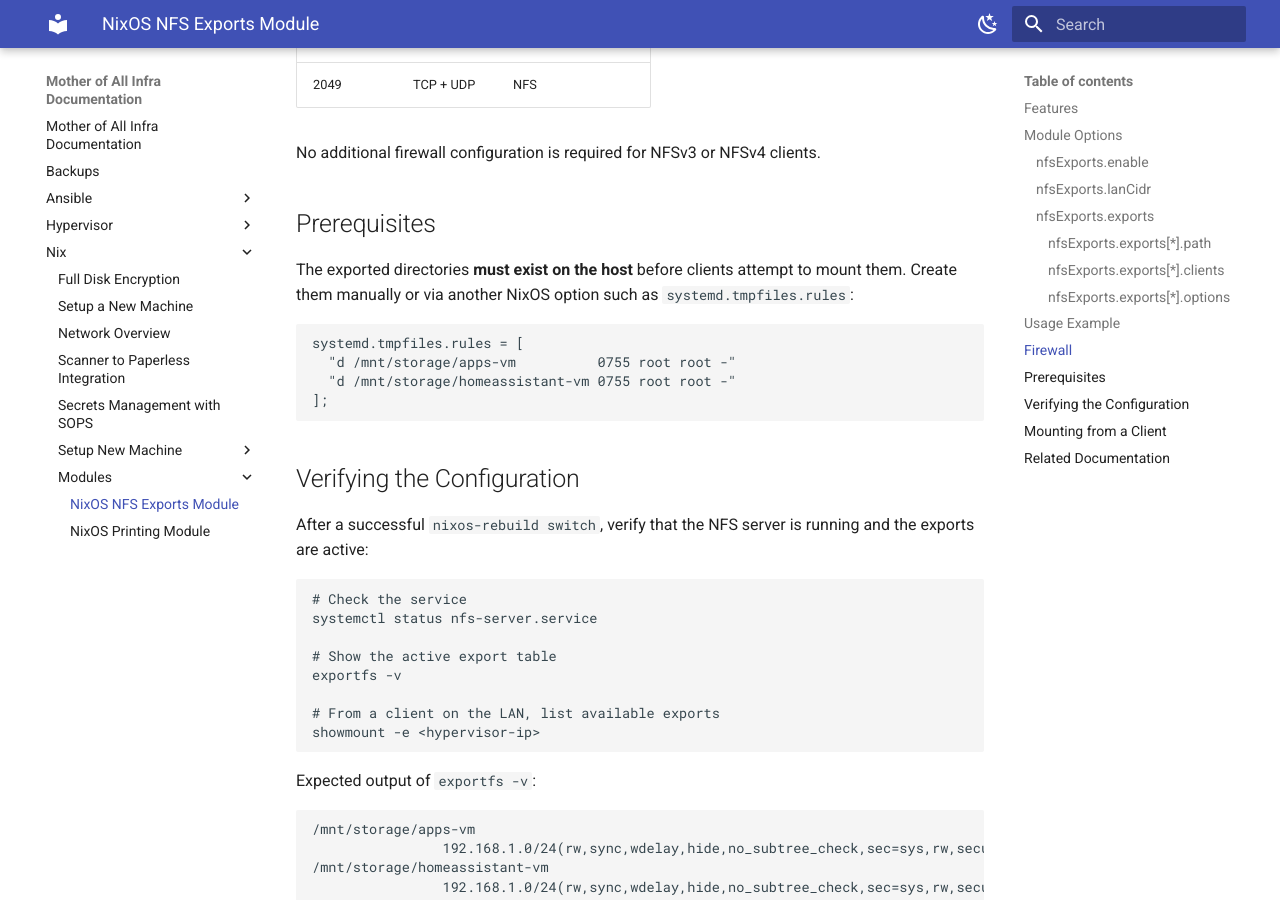
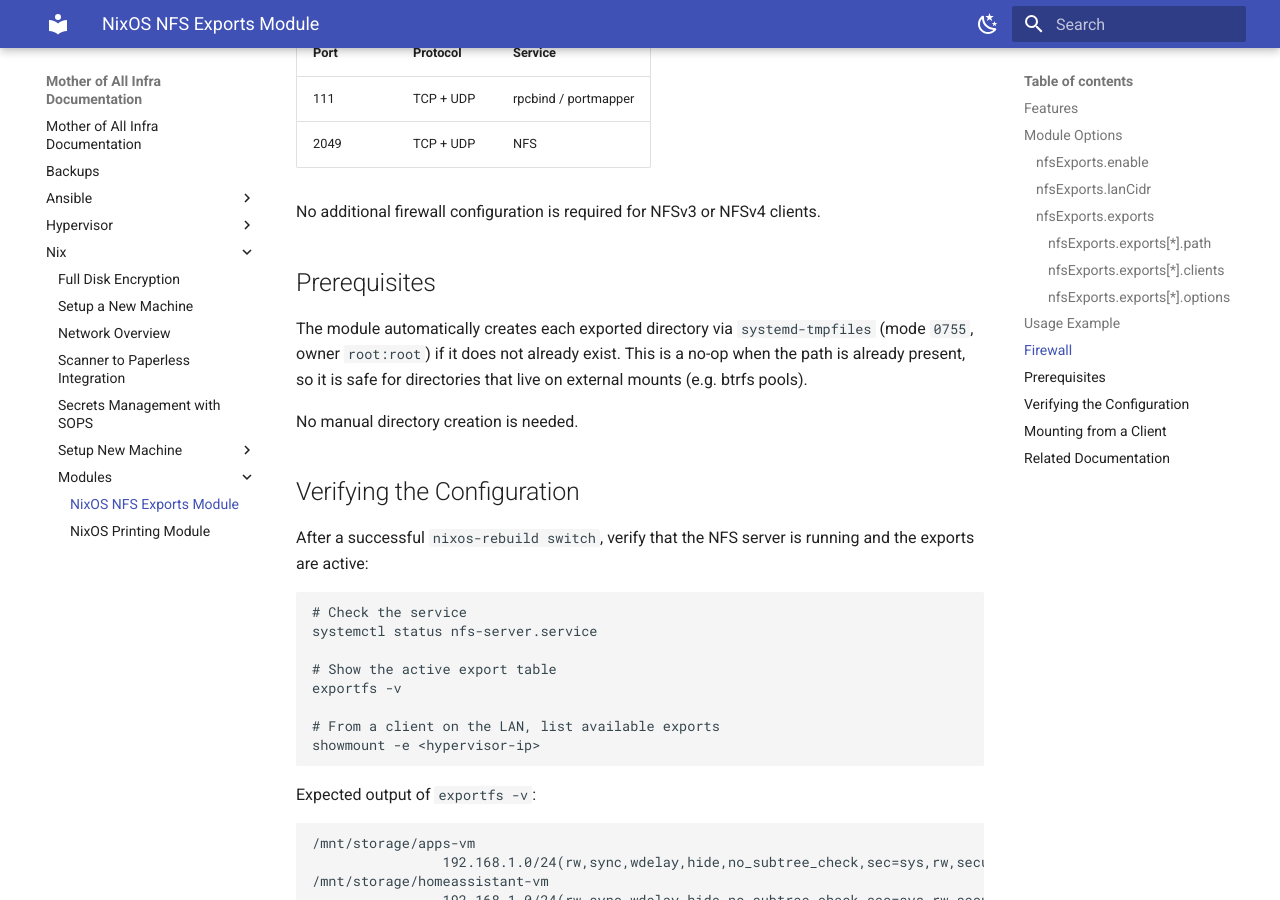
Before and after one commit to snyssen/mother-of-all-infra, an MkDocs documentation site: the page built from docs/nix/modules/nfs-exports.md, in a window 1280 px wide and 900 px high, scrolled down 2608 px. Built offline with MkDocs 1.6.1 and Material for MkDocs 9.7.7, drawn with Linux system fonts in a browser that asks for light colours; some of the changed text lies outside the part shown.

Commit message:
Ensure NFS exported directories exist via systemd-tmpfiles
Co-authored-by: snyssen <36501744+snyssen@users.noreply.github.com>

````diff
--- a/docs/nix/modules/nfs-exports.md
+++ b/docs/nix/modules/nfs-exports.md
@@ -6,6 +6,7 @@ The `nfsExports` NixOS module (`nix/modules/nixos/nfs-exports.nix`) configures a
 
 - Declarative list of NFS exports (paths, client CIDRs, and mount options).
 - Module-wide default LAN CIDR applied to every export that does not specify its own client list.
+- Automatic creation of exported directories via `systemd-tmpfiles` (mode `0755`, owned by `root`).
 - Automatic firewall rules for ports 111 (rpcbind) and 2049 (NFS) on both TCP and UDP.
 
 ## Module Options
@@ -101,14 +102,9 @@ No additional firewall configuration is required for NFSv3 or NFSv4 clients.
 
 ## Prerequisites
 
-The exported directories **must exist on the host** before clients attempt to mount them.  Create them manually or via another NixOS option such as `systemd.tmpfiles.rules`:
+The module automatically creates each exported directory via `systemd-tmpfiles` (mode `0755`, owner `root:root`) if it does not already exist.  This is a no-op when the path is already present, so it is safe for directories that live on external mounts (e.g. btrfs pools).
 
-```nix
-systemd.tmpfiles.rules = [
-  "d /mnt/storage/apps-vm          0755 root root -"
-  "d /mnt/storage/homeassistant-vm 0755 root root -"
-];
-```
+No manual directory creation is needed.
 
 ## Verifying the Configuration
 
````
Also changed, not shown: 1 other file.
